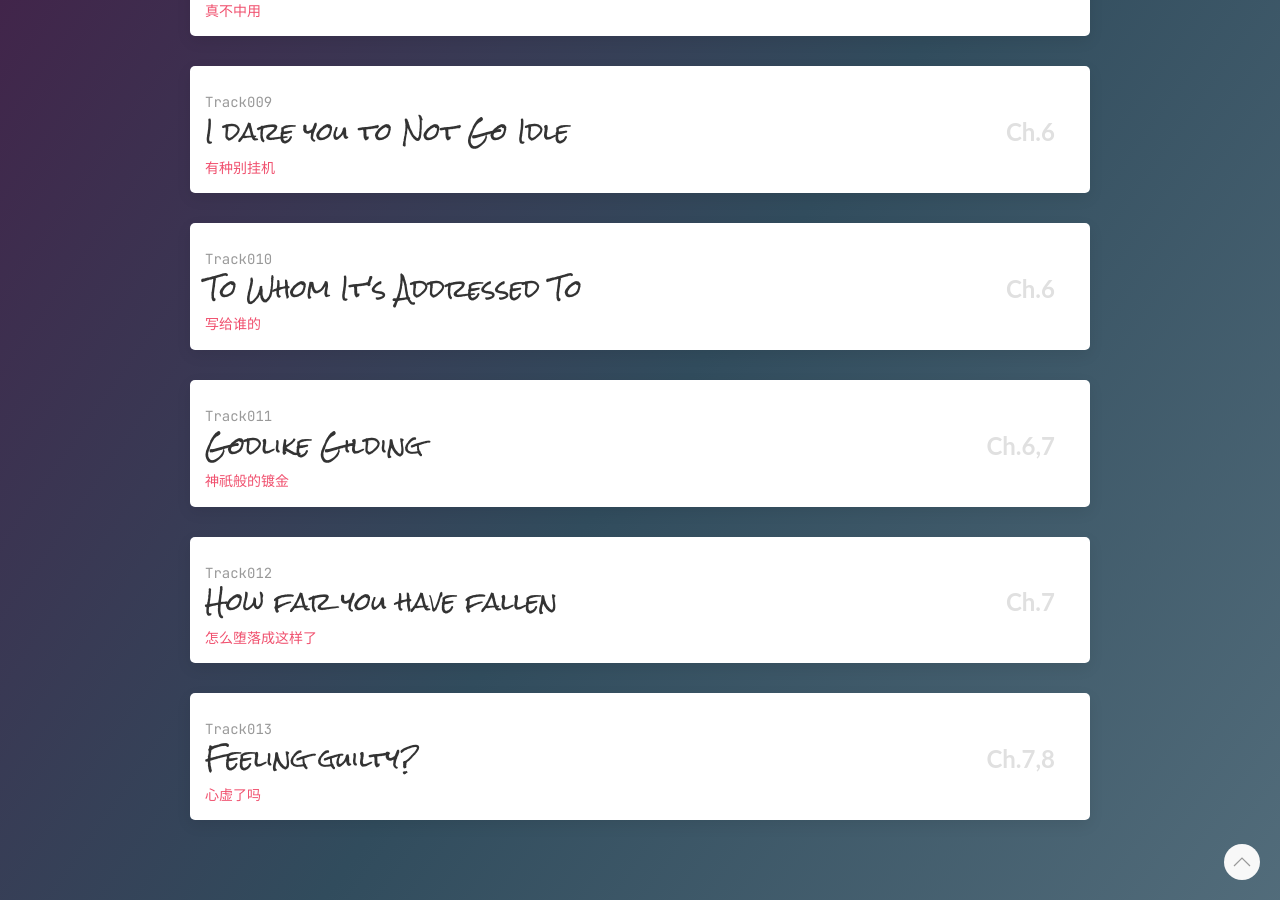
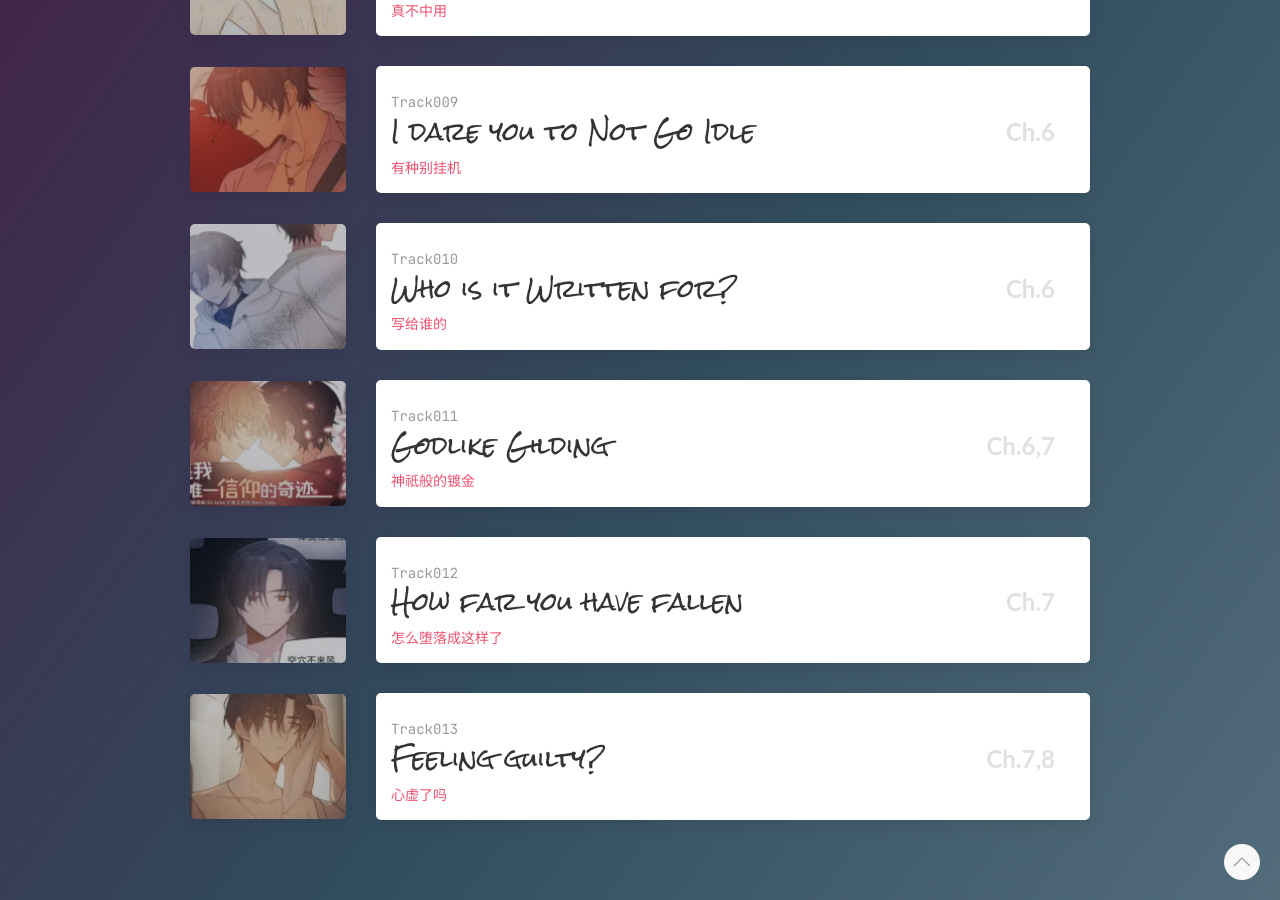
Before and after one commit to QingCuo/QingCuo.github.io, a Jekyll site: the page built from guide.html, in a window 1280 px wide and 900 px high, scrolled down 1986 px. Built offline with Jekyll 4.4.1, drawn with Linux system fonts in a browser that asks for light colours; nearby versions of some CDN libraries; some web fonts are replaced.

Commit message:
Chapter thumbnails

```diff
--- a/guide.html
+++ b/guide.html
@@ -23,8 +23,8 @@ title: Chapter Guide
 <!-- Chapter List -->
 <div class="uk-container uk-container-small uk-margin-medium uk-text-center">
 
-	<div class="uk-child-width-1-1 uk-flex uk-flex-center uk-flex-middle uk-grid-medium" uk-grid>
-		<div class="">
+	<div class="uk-flex uk-flex-center uk-flex-middle uk-grid-medium" uk-grid>
+		<div class="uk-width-1-1">
 			<div class="uk-card uk-card-secondary uk-card-small uk-card-body uk-padding-remove-top no-background uk-blend-overlay">
 			    <h3 class="uk-card-title uk-text-left">
 	            	Comic Chapter
@@ -32,7 +32,17 @@ title: Chapter Guide
 	            </h3>
 	        </div>
 		</div>
-		<div class="">
+		<!-- <div class="uk-width-1-5">
+			<img data-src="/comic/thumb/track001.jpg" width="227" height="125" alt="Gone with the Wind Comic Chapter Cover" class="uk-border-rounded uk-box-shadow-medium" uk-img>
+		</div> -->
+
+		<div class="uk-width-1-5 uk-visible@s">
+			<div class="uk-cover-container uk-border-rounded uk-box-shadow-medium">
+				<canvas width="125" height="125"></canvas>
+				<img src="/comic/thumb/track001.jpg" alt="Gone with the Wind Comic Chapter Cover" class="uk-border-rounded uk-box-shadow-medium" uk-cover>
+			</div>
+		</div>
+		<div class="uk-width-4-5">
 			<div class="uk-card uk-card-default uk-card-hover uk-border-rounded">
 			    <div>
 			        <div class="uk-card-body uk-padding-small">
@@ -46,7 +56,14 @@ title: Chapter Guide
 			    </div>
 			</div>
 		</div>
-		<div class="">
+
+		<div class="uk-width-1-5 uk-visible@s uk-visible@s">
+			<div class="uk-cover-container uk-border-rounded uk-box-shadow-medium">
+				<canvas width="125" height="125"></canvas>
+				<img src="/comic/thumb/track002.jpg" alt="Gone with the Wind Comic Chapter Cover" class="uk-border-rounded uk-box-shadow-medium" uk-cover>
+			</div>
+		</div>
+		<div class="uk-width-4-5">
 			<div class="uk-card uk-card-default uk-card-hover uk-border-rounded">
 			    <div>
 			        <div class="uk-card-body uk-padding-small">
@@ -60,7 +77,14 @@ title: Chapter Guide
 			    </div>
 			</div>
 		</div>
-		<div class="">
+
+		<div class="uk-width-1-5 uk-visible@s">
+			<div class="uk-cover-container uk-border-rounded uk-box-shadow-medium">
+				<canvas width="125" height="125"></canvas>
+				<img src="/comic/thumb/track003.jpg" alt="Gone with the Wind Comic Chapter Cover" class="uk-border-rounded uk-box-shadow-medium" uk-cover>
+			</div>
+		</div>
+		<div class="uk-width-4-5">
 			<div class="uk-card uk-card-default uk-card-hover uk-border-rounded">
 			    <div>
 			        <div class="uk-card-body uk-padding-small">
@@ -74,7 +98,14 @@ title: Chapter Guide
 			    </div>
 			</div>
 		</div>
-		<div class="">
+
+		<div class="uk-width-1-5 uk-visible@s">
+			<div class="uk-cover-container uk-border-rounded uk-box-shadow-medium">
+				<canvas width="125" height="125"></canvas>
+				<img src="/comic/thumb/track004.jpg" alt="Gone with the Wind Comic Chapter Cover" class="uk-border-rounded uk-box-shadow-medium" uk-cover>
+			</div>
+		</div>
+		<div class="uk-width-4-5">
 			<div class="uk-card uk-card-default uk-card-hover uk-border-rounded">
 			    <div>
 			        <div class="uk-card-body uk-padding-small">
@@ -88,7 +119,14 @@ title: Chapter Guide
 			    </div>
 			</div>
 		</div>
-		<div class="">
+
+		<div class="uk-width-1-5 uk-visible@s">
+			<div class="uk-cover-container uk-border-rounded uk-box-shadow-medium">
+				<canvas width="125" height="125"></canvas>
+				<img src="/comic/thumb/track005.jpg" alt="Gone with the Wind Comic Chapter Cover" class="uk-border-rounded uk-box-shadow-medium" uk-cover>
+			</div>
+		</div>
+		<div class="uk-width-4-5">
 			<div class="uk-card uk-card-default uk-card-hover uk-border-rounded">
 			    <div>
 			        <div class="uk-card-body uk-padding-small">
@@ -102,7 +140,14 @@ title: Chapter Guide
 			    </div>
 			</div>
 		</div>
-		<div class="">
+
+		<div class="uk-width-1-5 uk-visible@s">
+			<div class="uk-cover-container uk-border-rounded uk-box-shadow-medium">
+				<canvas width="125" height="125"></canvas>
+				<img src="/comic/thumb/track006.jpg" alt="Gone with the Wind Comic Chapter Cover" class="uk-border-rounded uk-box-shadow-medium" uk-cover>
+			</div>
+		</div>
+		<div class="uk-width-4-5">
 			<div class="uk-card uk-card-default uk-card-hover uk-border-rounded">
 			    <div>
 			        <div class="uk-card-body uk-padding-small">
@@ -116,7 +161,14 @@ title: Chapter Guide
 			    </div>
 			</div>
 		</div>
-		<div class="">
+
+		<div class="uk-width-1-5 uk-visible@s">
+			<div class="uk-cover-container uk-border-rounded uk-box-shadow-medium">
+				<canvas width="125" height="125"></canvas>
+				<img src="/comic/thumb/track007.jpg" alt="Gone with the Wind Comic Chapter Cover" class="uk-border-rounded uk-box-shadow-medium" uk-cover>
+			</div>
+		</div>
+		<div class="uk-width-4-5">
 			<div class="uk-card uk-card-default uk-card-hover uk-border-rounded">
 			    <div>
 			        <div class="uk-card-body uk-padding-small">
@@ -130,7 +182,14 @@ title: Chapter Guide
 			    </div>
 			</div>
 		</div>
-		<div class="">
+
+		<div class="uk-width-1-5 uk-visible@s">
+			<div class="uk-cover-container uk-border-rounded uk-box-shadow-medium">
+				<canvas width="125" height="125"></canvas>
+				<img src="/comic/thumb/track008.jpg" alt="Gone with the Wind Comic Chapter Cover" class="uk-border-rounded uk-box-shadow-medium" uk-cover>
+			</div>
+		</div>
+		<div class="uk-width-4-5">
 			<div class="uk-card uk-card-default uk-card-hover uk-border-rounded">
 			    <div>
 			        <div class="uk-card-body uk-padding-small">
@@ -144,7 +203,14 @@ title: Chapter Guide
 			    </div>
 			</div>
 		</div>
-		<div class="">
+
+		<div class="uk-width-1-5 uk-visible@s">
+			<div class="uk-cover-container uk-border-rounded uk-box-shadow-medium">
+				<canvas width="125" height="125"></canvas>
+				<img src="/comic/thumb/track009.jpg" alt="Gone with the Wind Comic Chapter Cover" class="uk-border-rounded uk-box-shadow-medium" uk-cover>
+			</div>
+		</div>
+		<div class="uk-width-4-5">
 			<div class="uk-card uk-card-default uk-card-hover uk-border-rounded">
 			    <div>
 			        <div class="uk-card-body uk-padding-small">
@@ -158,13 +224,20 @@ title: Chapter Guide
 			    </div>
 			</div>
 		</div>
-		<div class="">
+
+		<div class="uk-width-1-5 uk-visible@s">
+			<div class="uk-cover-container uk-border-rounded uk-box-shadow-medium">
+				<canvas width="125" height="125"></canvas>
+				<img src="/comic/thumb/track010.jpg" alt="Gone with the Wind Comic Chapter Cover" class="uk-border-rounded uk-box-shadow-medium" uk-cover>
+			</div>
+		</div>
+		<div class="uk-width-4-5">
 			<div class="uk-card uk-card-default uk-card-hover uk-border-rounded">
 			    <div>
 			        <div class="uk-card-body uk-padding-small">
 			            <h3 class="uk-card-title uk-text-left">
 			            	<span class="chapter-number uk-text-meta">Track010</span>
-			            	<br>To Whom It's Addressed To
+			            	<br>Who is it Written for?
 			            	<span class="novel-chapter uk-float-right uk-margin-right">Ch.6</span>
 			            </h3>
 			            <p class="uk-text-meta uk-text-left chinese-chapter">写给谁的</p>
@@ -172,7 +245,14 @@ title: Chapter Guide
 			    </div>
 			</div>
 		</div>
-		<div class="">
+
+		<div class="uk-width-1-5 uk-visible@s">
+			<div class="uk-cover-container uk-border-rounded uk-box-shadow-medium">
+				<canvas width="125" height="125"></canvas>
+				<img src="/comic/thumb/track011.jpg" alt="Gone with the Wind Comic Chapter Cover" class="uk-border-rounded uk-box-shadow-medium" uk-cover>
+			</div>
+		</div>
+		<div class="uk-width-4-5">
 			<div class="uk-card uk-card-default uk-card-hover uk-border-rounded">
 			    <div>
 			        <div class="uk-card-body uk-padding-small">
@@ -186,7 +266,14 @@ title: Chapter Guide
 			    </div>
 			</div>
 		</div>
-		<div class="">
+
+		<div class="uk-width-1-5 uk-visible@s">
+			<div class="uk-cover-container uk-border-rounded uk-box-shadow-medium">
+				<canvas width="125" height="125"></canvas>
+				<img src="/comic/thumb/track012.jpg" alt="Gone with the Wind Comic Chapter Cover" class="uk-border-rounded uk-box-shadow-medium" uk-cover>
+			</div>
+		</div>
+		<div class="uk-width-4-5">
 			<div class="uk-card uk-card-default uk-card-hover uk-border-rounded">
 			    <div>
 			        <div class="uk-card-body uk-padding-small">
@@ -200,7 +287,14 @@ title: Chapter Guide
 			    </div>
 			</div>
 		</div>
-		<div class="">
+
+		<div class="uk-width-1-5 uk-visible@s">
+			<div class="uk-cover-container uk-border-rounded uk-box-shadow-medium">
+				<canvas width="125" height="125"></canvas>
+				<img src="/comic/thumb/track013.jpg" alt="Gone with the Wind Comic Chapter Cover" class="uk-border-rounded uk-box-shadow-medium" uk-cover>
+			</div>
+		</div>
+		<div class="uk-width-4-5">
 			<div class="uk-card uk-card-default uk-card-hover uk-border-rounded">
 			    <div>
 			        <div class="uk-card-body uk-padding-small">
```
Also changed, not shown: comic/thumb/extra001.jpg (added), comic/thumb/track001.jpg (added), comic/thumb/track002.jpg (added), comic/thumb/track003.jpg (added), comic/thumb/track004.jpg (added), comic/thumb/track005.jpg (added), comic/thumb/track006.jpg (added), comic/thumb/track007.jpg (added), comic/thumb/track008.jpg (added), comic/thumb/track009.jpg (added), comic/thumb/track010.jpg (added), comic/thumb/track011.jpg (added), comic/thumb/track012.jpg (added), comic/thumb/track013.jpg (added).
